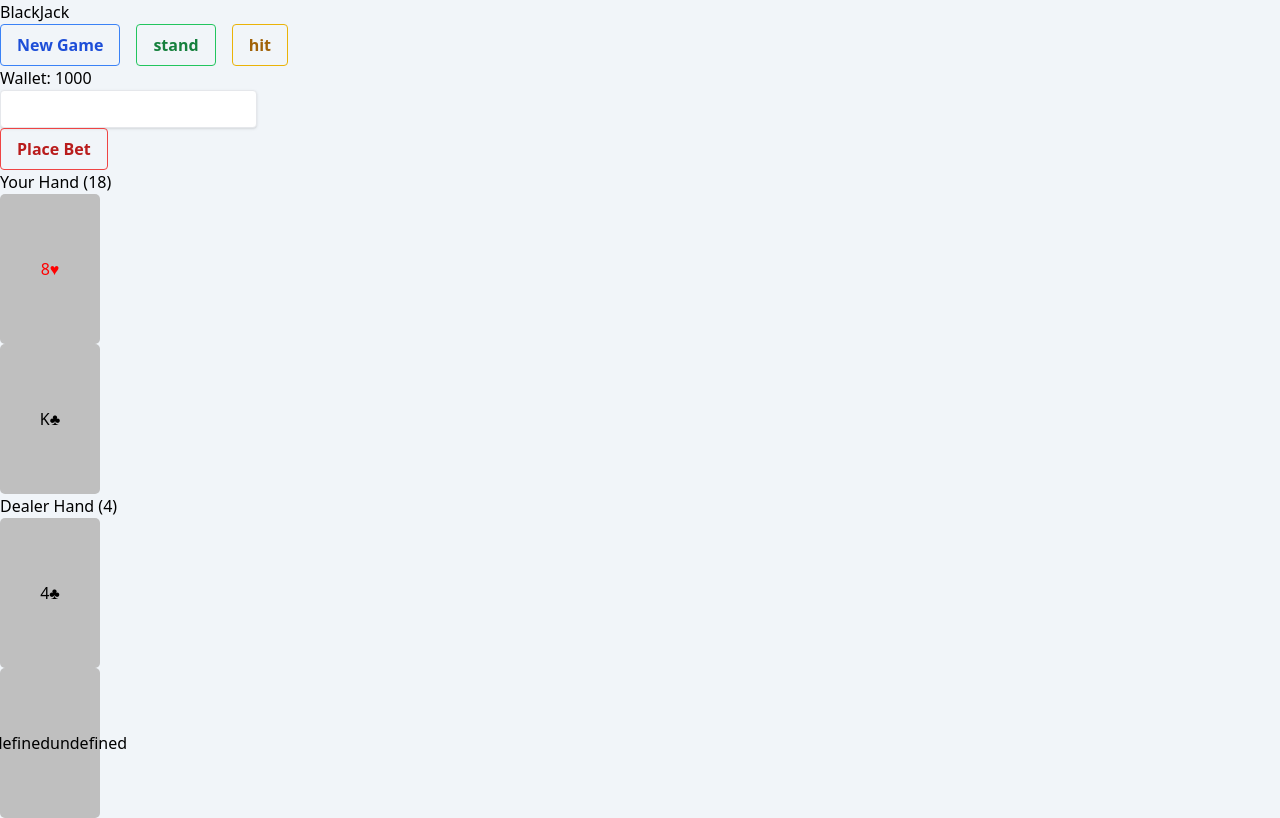
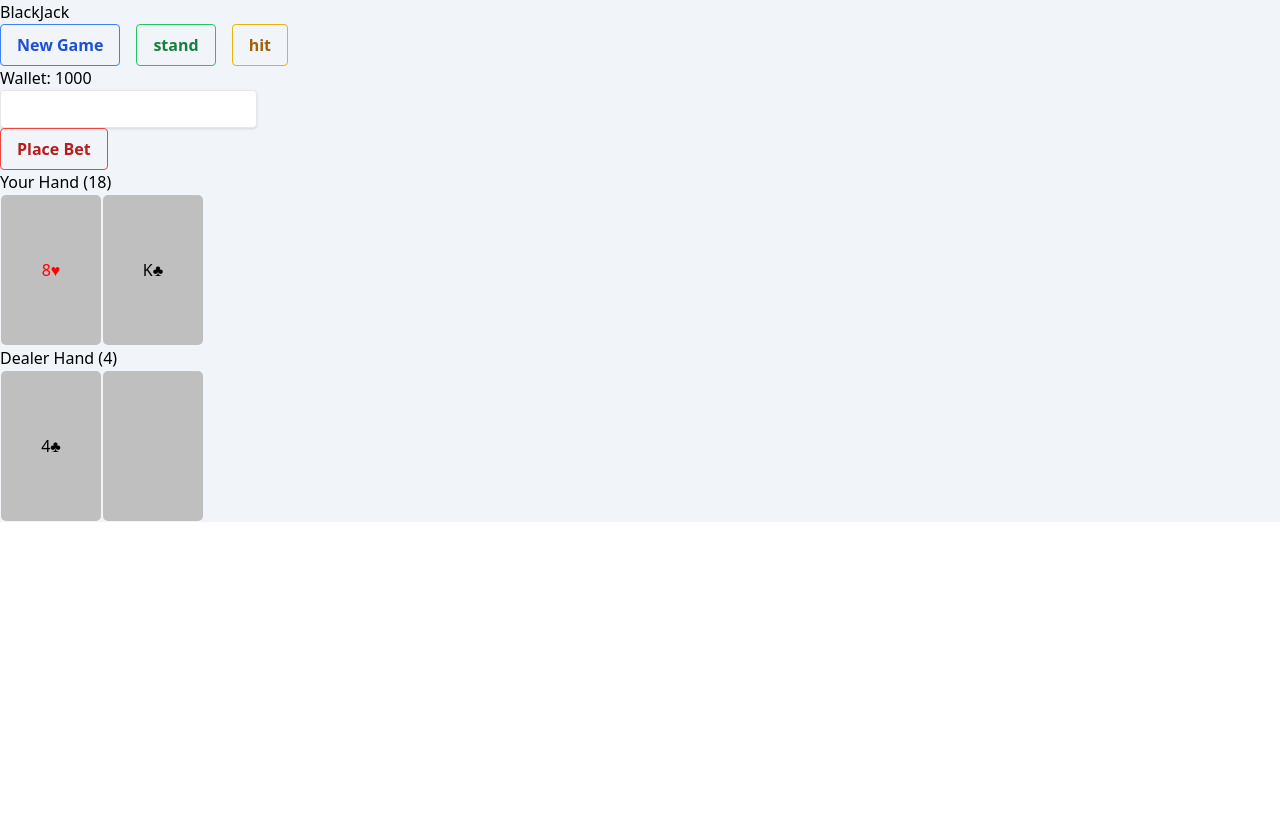
Before and after one commit to Jdon8600/2JT-Casino, a Next.js app: page /blackjack in a window 1280 px wide. Built offline with nearby package versions, Linux system fonts and the light colour scheme.

Commit message:
complete card component (can change)

```diff
--- a/components/Card.tsx
+++ b/components/Card.tsx
@@ -1,14 +1,20 @@
 import React from "react";
-import classes from "./card.module.css"
+import classes from "./card.module.css";
 
-const Card = ({cvalue, csuit}: {cvalue:string, csuit:string}) => {
-    const combo = `${cvalue}${csuit}`;
-    const color = (csuit === '♥' || csuit === '♦')? "redCard" : "card";
-    return (
-        <div className={classes[color]}>
-            {combo}
-        </div>
-    )
-}
+const Card = ({
+  cvalue,
+  csuit,
+}: {
+  cvalue: string | number;
+  csuit: string;
+}) => {
+  const combo = cvalue ? `${cvalue}${csuit}` : null;
+  const color = csuit === "♥" || csuit === "♦" ? "redCard" : "card";
+  return (
+    <td>
+      <div className={classes[color]}>{combo}</div>
+    </td>
+  );
+};
 
 export default Card;
```
Also changed, not shown: components/card.module.css (line endings or trailing spaces).
